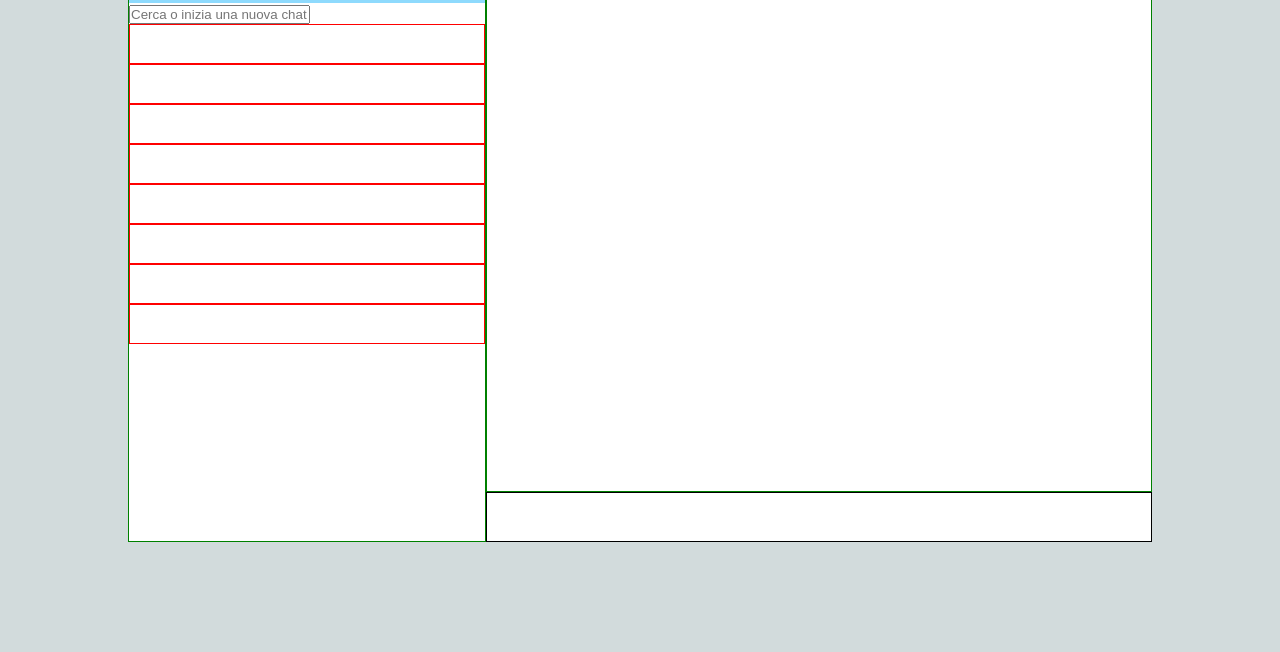
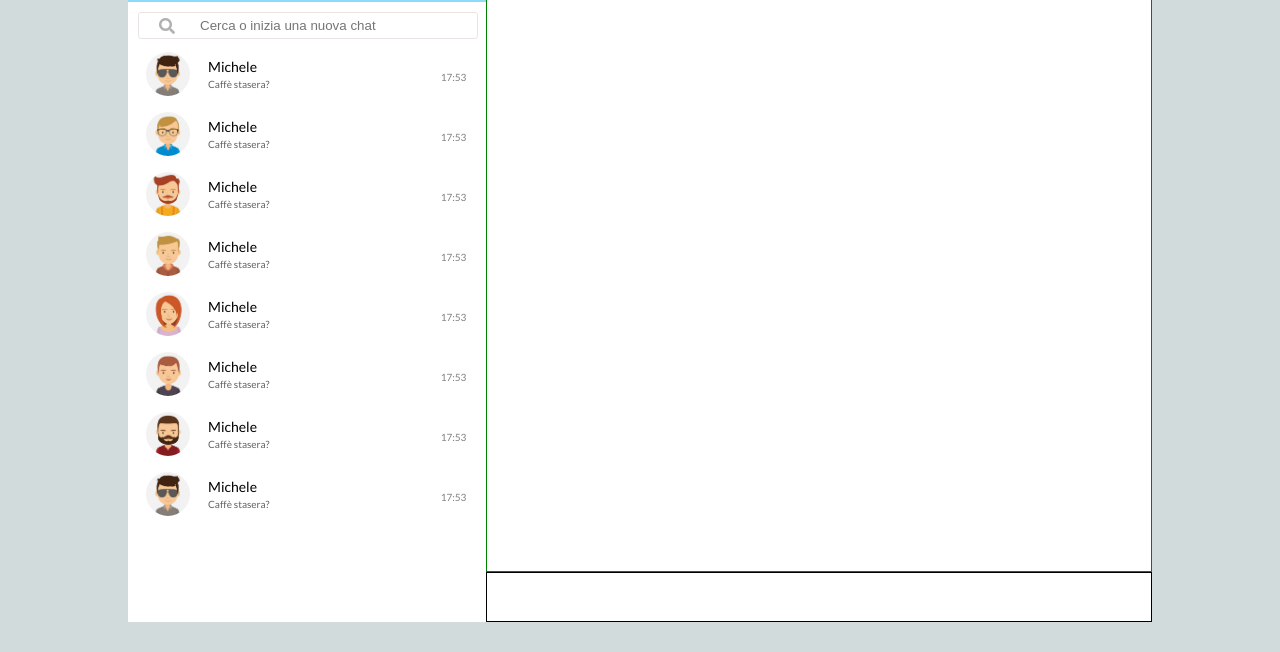
Before and after one commit to MarcoMadeddu/js-html-css-boolzap, a plain HTML site: page index.html in a window 1280 px wide. Shown: the part 148-800 px from the top of the page. Drawn offline with Linux system fonts and the light colour scheme.

Commit message:
left side complete

```diff
--- a/assets/main.css
+++ b/assets/main.css
@@ -20,7 +20,7 @@ body{
 }
 
 .app{
-  height: 80vh;
+  height: 90vh;
   width: 80%;
   display: flex;
   margin-top: 50px;
@@ -29,10 +29,9 @@ body{
 
 /* L E F T  C H A T */
 .left-chat{
-  height: 80vh;
-  display: flex;
-  flex-direction: column;
+  height: 90vh;
   flex-basis: 35%;
+  overflow-y: scroll;
 }
 
 
@@ -62,15 +61,16 @@ body{
 
 .left-nav a:nth-child(2){
   display: inline-block;
-  margin: 0 5px;
+  margin: 0 10px;
 }
 
 /* M A I N  L E F T */
 .main-left{
   width: 100%;
   flex-grow: 1;
-  border: 1px solid green;
 }
+
+/* N O T I F Y  S E C T I O N */
 
 .notify{
   display: flex;
@@ -86,12 +86,13 @@ body{
   border-radius: 20px;
   background-color: white;
   color: #8EDAFD;
-  margin: 0 10px;
+  margin-left: 20px;
 }
 
 .notify-text{
   display: flex;
   flex-direction: column;
+  margin-left: 5px;
 }
 
 .notify-text span:nth-child(1){
@@ -104,14 +105,80 @@ body{
   text-decoration: underline;
 }
 
-.chat{
-  height: 40px;
-  border: 1px solid red;
+/* I N P U T  S E C T I O N */
+.search{
+  display: flex;
+  align-items: center;
+  width: 95%;
+  margin: 10px;
+  border: 1px solid #eae4e4;
+  border-radius: 3px;
+}
+
+.search i{
+  margin: 0px 20px;
+  color: #b1b1b1;
+}
+
+.search input{
+  border: none;
+  width: 80%;
+  padding: 5px
+}
+
+/* C H A T S  S E C T I O N */
+
+.chats{
+  display: flex;
+  align-items: center;
+  justify-content: space-between;
+  margin-bottom: 10px;
+  transition: background 0.4s;
+  height: 50px;
+}
+
+.chats:hover{
+  background-color: #eaebeb;
+
+}
+
+.box-chat{
+  display: flex;
+}
+
+.chats-text{
+  display: flex;
+  flex-direction: column;
+  justify-content: center;
+}
+
+.chats img{
+  padding: 3px;
+  height: 50px;
+  max-width: 50px;
+  margin: 0px 15px;
+  border-radius: 32px;
+}
+
+.chats-text span:nth-child(1){
+  font-size: 14px;
+  margin-bottom: 3px;
+}
+
+.chats-text span:nth-child(2){
+  font-size: 10px;
+  color: #655f5f;
+}
+
+.chats-time span{
+  font-size: 10px;
+  color: grey;
+  margin: 20px;
 }
 
 /* R I G H T  C H A T */
 .right-chat{
-  height: 80vh;
+  height: 90vh;
   display: flex;
   flex-direction: column;
   flex-basis: 65%;
--- a/index.html
+++ b/index.html
@@ -30,6 +30,7 @@
         </header>
 
         <main class="main-left">
+
           <div class="notify">
             <div class="snooze">
               <i class="fas fa-bell-slash"></i>
@@ -37,37 +38,118 @@
             <div class="notify-text">
               <span>Ricevi notifiche di nuovi messaggi</span>
               <span>Attiva notifiche desktop</span>
-
             </div>
           </div>
 
-          <input class="search"type="text" placeholder="Cerca o inizia una nuova chat">
-
-          <div class="chat">
-
-          </div>
-          <div class="chat">
-
-          </div>
-          <div class="chat">
-
-          </div>
-          <div class="chat">
-
-          </div>
-          <div class="chat">
-
-          </div>
-          <div class="chat">
-
-          </div>
-          <div class="chat">
-
-          </div>
-          <div class="chat">
-
+          <div class="search">
+            <i class="fas fa-search"></i>
+            <input type="text" placeholder= "Cerca o inizia una nuova chat">
           </div>
 
+
+          <div class="chats">
+            <div class="box-chat">
+              <img src="img/avatar_2.jpg" alt="">
+              <div class="chats-text">
+                <span>Michele</span>
+                <span>Caffè stasera?</span>
+              </div>
+            </div>
+              <div class="chats-time">
+                <span>17:53</span>
+              </div>
+          </div>
+
+          <div class="chats">
+            <div class="box-chat">
+              <img src="img/avatar_3.jpg" alt="">
+              <div class="chats-text">
+                <span>Michele</span>
+                <span>Caffè stasera?</span>
+              </div>
+            </div>
+              <div class="chats-time">
+                <span>17:53</span>
+              </div>
+          </div>
+
+          <div class="chats">
+            <div class="box-chat">
+              <img src="img/avatar_4.jpg" alt="">
+              <div class="chats-text">
+                <span>Michele</span>
+                <span>Caffè stasera?</span>
+              </div>
+            </div>
+              <div class="chats-time">
+                <span>17:53</span>
+              </div>
+          </div>
+
+          <div class="chats">
+            <div class="box-chat">
+              <img src="img/avatar_5.jpg" alt="">
+              <div class="chats-text">
+                <span>Michele</span>
+                <span>Caffè stasera?</span>
+              </div>
+            </div>
+              <div class="chats-time">
+                <span>17:53</span>
+              </div>
+          </div>
+
+          <div class="chats">
+            <div class="box-chat">
+              <img src="img/avatar_6.jpg" alt="">
+              <div class="chats-text">
+                <span>Michele</span>
+                <span>Caffè stasera?</span>
+              </div>
+            </div>
+              <div class="chats-time">
+                <span>17:53</span>
+              </div>
+          </div>
+
+          <div class="chats">
+            <div class="box-chat">
+              <img src="img/avatar_7.jpg" alt="">
+              <div class="chats-text">
+                <span>Michele</span>
+                <span>Caffè stasera?</span>
+              </div>
+            </div>
+              <div class="chats-time">
+                <span>17:53</span>
+              </div>
+          </div>
+
+          <div class="chats">
+            <div class="box-chat">
+              <img src="img/avatar_8.jpg" alt="">
+              <div class="chats-text">
+                <span>Michele</span>
+                <span>Caffè stasera?</span>
+              </div>
+            </div>
+              <div class="chats-time">
+                <span>17:53</span>
+              </div>
+          </div>
+
+          <div class="chats">
+            <div class="box-chat">
+              <img src="img/avatar_2.jpg" alt="">
+              <div class="chats-text">
+                <span>Michele</span>
+                <span>Caffè stasera?</span>
+              </div>
+            </div>
+              <div class="chats-time">
+                <span>17:53</span>
+              </div>
+          </div>
 
         </main>
 
```
